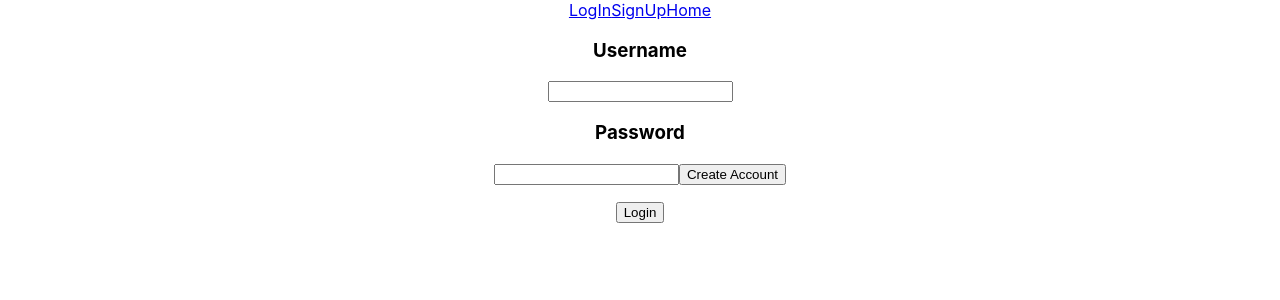
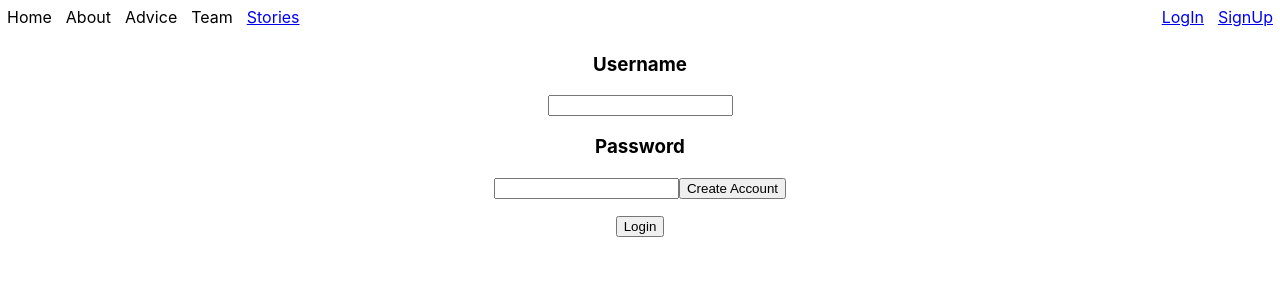
Before and after one commit to expat-journal-01/react-frontend, a React (Create React App) app in the folder client/: page /login in a window 1280 px wide. Shown: the top 300 px of the page. Built offline with nearby package versions, Linux system fonts and the light colour scheme; no server answers.

Commit message:
added some styles and i'm starting to add some buttons and an option to add more stories

```diff
--- a/client/package.json
+++ b/client/package.json
@@ -4,6 +4,7 @@
   "private": true,
   "dependencies": {
     "@material-ui/core": "^4.11.0",
+    "@material-ui/icons": "^4.9.1",
     "@testing-library/jest-dom": "^4.2.4",
     "@testing-library/react": "^9.5.0",
     "@testing-library/user-event": "^7.2.1",
--- a/client/src/App.css
+++ b/client/src/App.css
@@ -37,3 +37,21 @@
     transform: rotate(360deg);
   }
 }
+
+header {
+  display: flex;
+  flex-flow: row wrap;
+  justify-content: space-between;
+}
+
+header .main-nav-links {
+  display: flex;
+}
+
+.btn {
+  padding: 7px;
+}
+
+header .login-signup-btns {
+  display: flex;
+}
--- a/client/src/App.js
+++ b/client/src/App.js
@@ -19,17 +19,19 @@ const App = props => {
     <Router>
       <div className="App">
         <header>
-          <Link to = "/login">
-            LogIn
-          </Link>
-
-          <Link to = "/signup">
-            SignUp
-          </Link>
-
-          <Link to = "/">
-            Home
-          </Link>
+          <div className = "main-nav-links">
+            <a className = "btn">Home</a>
+            <a className = "btn">About</a>
+            <a className = "btn">Advice</a>
+            <a className = "btn">Team</a>
+            <Link className = "btn" to = "/">
+              Stories
+            </Link>
+          </div>
+          <div className = "login-signup-btns">
+            <Link className = "btn" to = "/login">LogIn</Link>
+            <Link className = "btn" to = "/signup">SignUp</Link>
+          </div>
         </header>
         <Switch>
           <PrivateRoute exact path = "/" component = {() => <Stories loading = {props.isLoading} posts = {props.posts} />} />
--- a/client/src/components/Stories.js
+++ b/client/src/components/Stories.js
@@ -1,11 +1,14 @@
 import React, { useEffect } from 'react';
 import Story from './Story';
-import PrivateRoute from './PrivateRoute';
+import './Story.css'
 
 const Stories = props => {
 
     return (
-        <div>
+        <div className = "stories-container">
+            <div className = "new-story">
+
+            </div>
             {props.loading === true && <img src = 'https://raw.githubusercontent.com/Codelessly/FlutterLoadingGIFs/master/packages/cupertino_activity_indicator.gif' alt = "loading img" />}
             {props.posts.length > 0 && props.posts.map((post, index) => {
                 return(<Story key = {index} post = {post} />)
--- /dev/null
+++ b/client/src/components/Story.css
@@ -0,0 +1,40 @@
+.stories-container {
+    border: 1px solid blue;
+    width: 95%;
+    margin: 0 auto;
+    display: flex;
+    flex-flow: column wrap;
+    align-content: center;
+}
+
+.story {
+    border: 1px solid red;
+    width: 85%;
+    display: flex;
+    flex-flow: column wrap;
+}
+
+.story p {
+    align-self: start;
+}
+
+.story .img-container {
+    border: 2px solid pink;
+    width: 60%;
+    height: 40vh;
+    align-self: center;
+    overflow: hidden;
+}
+
+.story .img-container img {
+    width: 100%;
+}
+
+.story .edit-delete-btns {
+    width: 20%;
+    align-self: flex-end;
+}
+
+.story .edit-delete-btns .btn {
+    border: 1px solid black;
+}
--- a/client/src/components/Story.js
+++ b/client/src/components/Story.js
@@ -1,10 +1,18 @@
 import React from 'react';
+import { ArrowRight, Delete, Edit } from '@material-ui/icons';
 
 const Story = props => {
     return(
-        <div>
+        <div className = "story">
             <h2>{props.post.title}</h2>
-            <p>{props.post.description}</p>
+            <div className = "img-container">
+                <img src = "https://images.unsplash.com/flagged/photo-1570817203372-4ed3a000e551?ixlib=rb-1.2.1&ixid=eyJhcHBfaWQiOjEyMDd9&auto=format&fit=crop&w=452&q=80" alt = "filler image" />
+            </div>
+            <p><ArrowRight />{props.post.description}</p>
+            <div className = "edit-delete-btns">
+                <Edit className = "btn" />
+                <Delete className = "btn" />
+            </div>
         </div>
     );
 }
```
Also changed, not shown: 1 other file (tests, documents, lock files or other folders).
